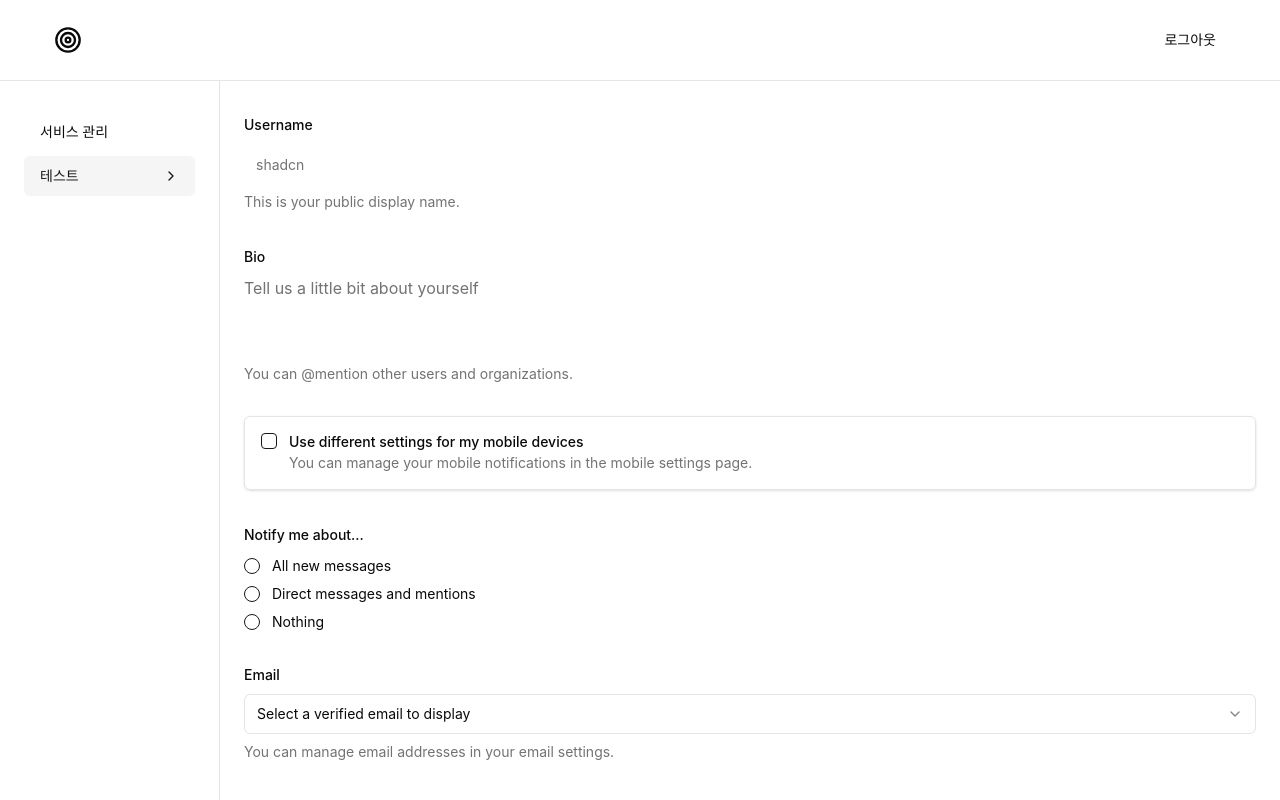
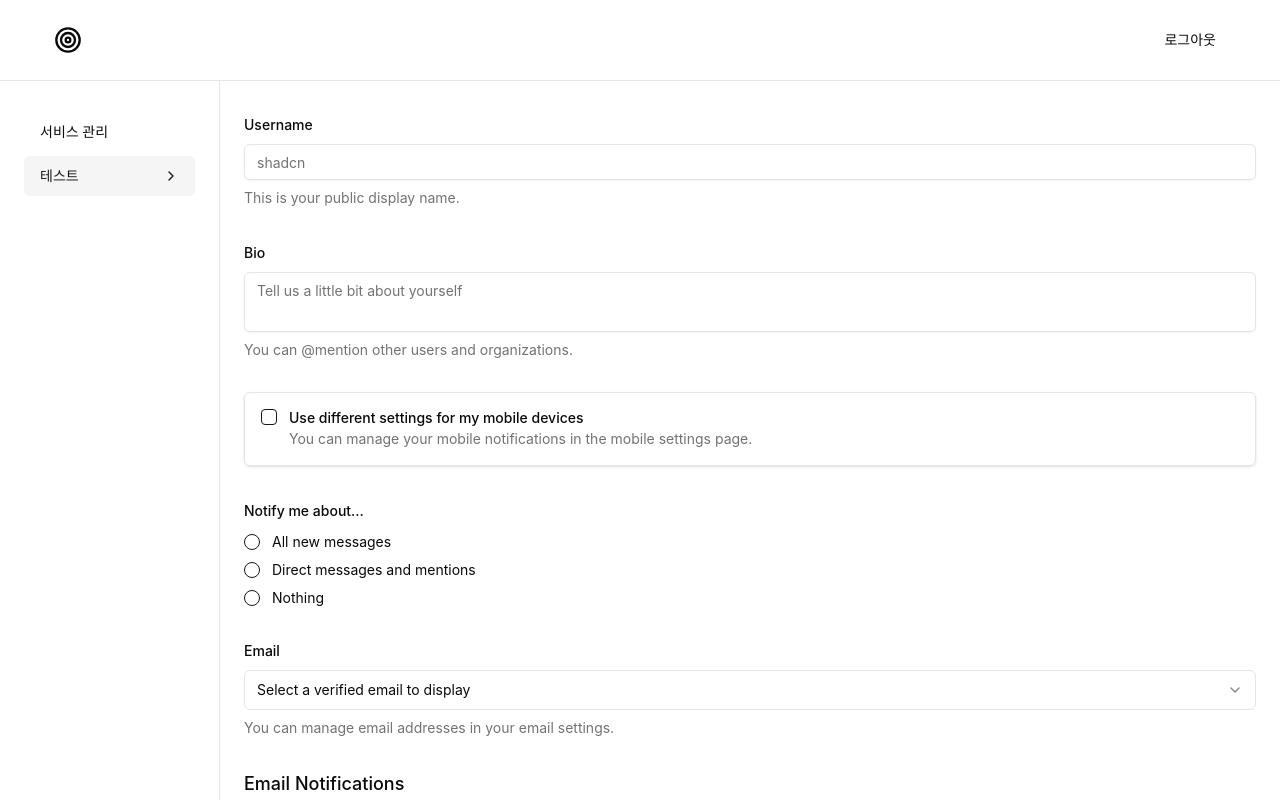
Before and after one commit to Nexters/daily-phrase-web, a Next.js app in the folder apps/back-office/: page /test in a window 1280 px wide. Shown: the top 800 px of the page. Built offline with nearby package versions, Linux system fonts and the light colour scheme; a web font is replaced by a local one.

Commit message:
revert: input & feat: ClearTextArea

```diff
--- a/apps/back-office/src/components/manage-service/manage-drawer.tsx
+++ b/apps/back-office/src/components/manage-service/manage-drawer.tsx
@@ -17,7 +17,7 @@ import { Form, FormControl, FormField, FormItem } from "~/components/ui/form";
 import { Input } from "~/components/ui/input";
 import { Label } from "~/components/ui/label";
 import { Separator } from "~/components/ui/separator";
-import { Textarea } from "~/components/ui/textarea";
+import { ClearTextArea, Textarea } from "~/components/ui/textarea";
 import { useManageDrawer } from "./hooks/use-manage-drawer";
 import { ManageValues, manageFormProps } from "./manage-drawer.meta";
 
@@ -68,7 +68,7 @@ export function ManageDrawerContent() {
               render={({ field }) => (
                 <FormItem>
                   <FormControl>
-                    <Textarea
+                    <ClearTextArea
                       className="min-h-9 text-2xl font-bold"
                       placeholder="제목 없음"
                       {...field}
@@ -101,11 +101,11 @@ export function ManageDrawerContent() {
               control={form.control}
               name="content"
               render={({ field }) => (
-                <FormItem>
+                <FormItem className="h-full">
                   <FormControl>
-                    <Textarea
+                    <ClearTextArea
                       placeholder="텍스트를 작성해 주세요"
-                      className="h-full"
+                      className="h-full text-base"
                       {...field}
                     />
                   </FormControl>
--- a/apps/back-office/src/components/ui/input.tsx
+++ b/apps/back-office/src/components/ui/input.tsx
@@ -11,7 +11,7 @@ const Input = React.forwardRef<HTMLInputElement, InputProps>(
       <input
         type={type}
         className={cn(
-          "flex h-10 w-full rounded-md bg-background px-3 py-2 text-sm file:border-0 file:bg-transparent file:text-sm file:font-medium placeholder:text-muted-foreground focus-visible:outline-none disabled:cursor-not-allowed disabled:opacity-50",
+          "flex h-9 w-full rounded-md border border-input bg-transparent px-3 py-1 text-sm shadow-sm transition-colors file:border-0 file:bg-transparent file:text-sm file:font-medium placeholder:text-muted-foreground focus-visible:outline-none focus-visible:ring-1 focus-visible:ring-ring disabled:cursor-not-allowed disabled:opacity-50",
           className,
         )}
         ref={ref}
--- a/apps/back-office/src/components/ui/textarea.tsx
+++ b/apps/back-office/src/components/ui/textarea.tsx
@@ -10,7 +10,7 @@ const Textarea = React.forwardRef<HTMLTextAreaElement, TextareaProps>(
     return (
       <textarea
         className={cn(
-          "flex min-h-[80px] w-full border-input bg-background text-base resize-none placeholder:text-muted-foreground focus-visible:outline-none disabled:cursor-not-allowed disabled:opacity-50",
+          "flex min-h-[60px] w-full rounded-md border border-input bg-transparent px-3 py-2 text-sm shadow-sm placeholder:text-muted-foreground focus-visible:outline-none focus-visible:ring-1 focus-visible:ring-ring disabled:cursor-not-allowed disabled:opacity-50",
           className,
         )}
         ref={ref}
@@ -21,4 +21,20 @@ const Textarea = React.forwardRef<HTMLTextAreaElement, TextareaProps>(
 );
 Textarea.displayName = "Textarea";
 
-export { Textarea };
+const ClearTextArea = React.forwardRef<HTMLTextAreaElement, TextareaProps>(
+  ({ className, ...props }, ref) => {
+    return (
+      <Textarea
+        className={cn(
+          "p-0 resize-none border-none shadow-none focus-visible:ring-0",
+          className,
+        )}
+        ref={ref}
+        {...props}
+      />
+    );
+  },
+);
+ClearTextArea.displayName = "ClearTextArea";
+
+export { Textarea, ClearTextArea };
```
